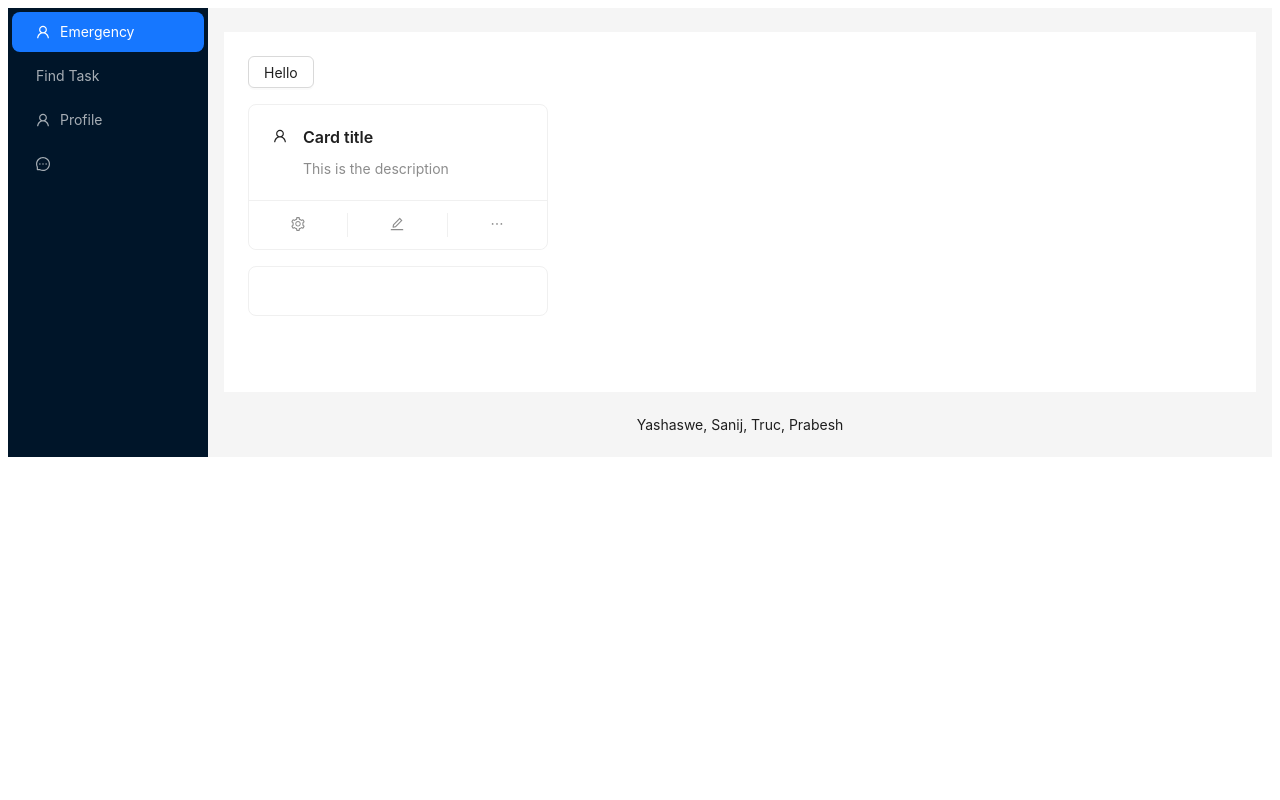
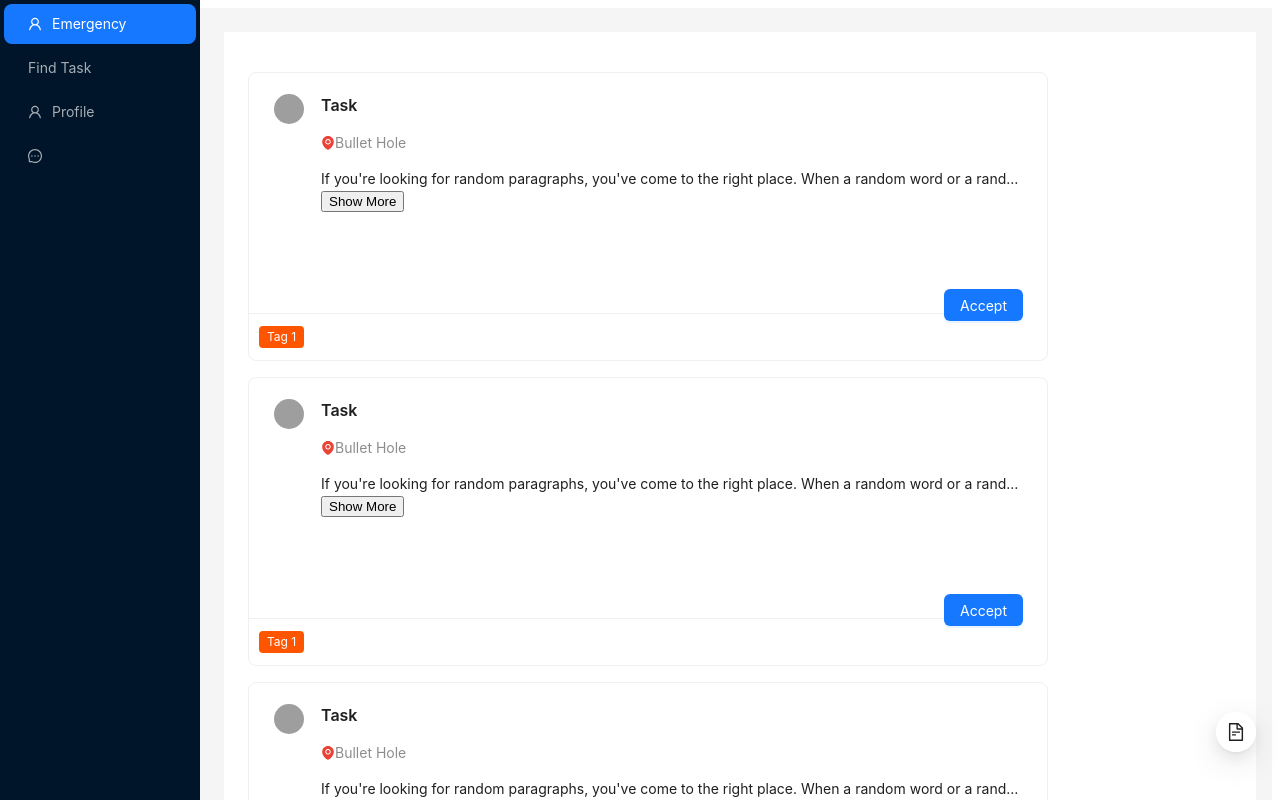
Before and after one commit to Yashaswe/ycp-connectcampus, a React (Create React App) app in the folder frontend/: page / in a window 1280 px wide. Shown: the top 800 px of the page. Built offline with nearby package versions, Linux system fonts and the light colour scheme; grey boxes are pictures that could not be loaded.

Commit message:
add card post

```diff
--- a/frontend/src/App.js
+++ b/frontend/src/App.js
@@ -9,12 +9,20 @@ import {
   EditOutlined,
   EllipsisOutlined,
 } from "@ant-design/icons";
-import { Avatar, Menu, Button, Layout, Card } from "antd";
+import { Avatar, Menu, Button, Layout, Card, Tag, FloatButton } from "antd";
+import CardPost from "./components/CardPost";
 
 const { Header, Content, Footer, Sider } = Layout;
 const { Meta } = Card;
 
 function App() {
+  let postinfo = {
+    title: "Task",
+
+    description:
+      "If you're looking for random paragraphs, you've come to the right place. When a random word or a random sentence isn't quite enough, the next logical step is to find a random paragraph. We created the Random Paragraph Generator with you in mind. The process is quite simple. Choose the number of random paragraphs you'd like to see and click the button. Your chosen number of paragraphs will instantly appear.If you're looking for random paragraphs, you've come to the right place. When a random word or a random sentence isn't quite enough, the next logical step is to find a random paragraph. We created the Random Paragraph Generator with you in mind. The process is quite simple. Choose the number of random paragraphs you'd like to see and click the button. Your chosen number of paragraphs will instantly appear.",
+    location: "Bullet Hole",
+  };
   return (
     <Layout>
       <Sider
@@ -25,6 +33,14 @@ function App() {
         }}
         onCollapse={(collapsed, type) => {
           console.log(collapsed, type);
+        }}
+        style={{
+          overflow: "auto",
+          height: "100vh",
+          position: "fixed",
+          left: 0,
+          top: 0,
+          bottom: 0,
         }}
       >
         <div className="demo-logo-vertical" />
@@ -44,8 +60,15 @@ function App() {
           }))}
         />
       </Sider>
-      <Layout>
-        <Content style={{ margin: "24px 16px 0" }}>
+      <Layout style={{ marginLeft: 200 }}>
+        <Content
+          style={{
+            margin: "24px 16px 0",
+            top: 0,
+            bottom: 0,
+            // position: "fixed",
+          }}
+        >
           <div
             style={{
               padding: 24,
@@ -53,26 +76,12 @@ function App() {
               background: "white",
             }}
           >
-            <Button>Hello</Button>
-            <Card
-              style={{ width: 300, marginTop: 16 }}
-              actions={[
-                <SettingOutlined key="setting" />,
-                <EditOutlined key="edit" />,
-                <EllipsisOutlined key="ellipsis" />,
-              ]}
-            >
-              <Meta
-                avatar={
-                  // <Avatar src="https://xsgames.co/randomusers/avatar.php?g=pixel&key=1" />
-                  <UserOutlined />
-                }
-                title="Card title"
-                description="This is the description"
-              />
-            </Card>
-            <Card style={{ width: 300, marginTop: 16 }}></Card>
+            <CardPost postinfo={postinfo} />
+            <CardPost postinfo={postinfo} />
+            <CardPost postinfo={postinfo} />
+            <CardPost postinfo={postinfo} />
           </div>
+          <FloatButton onClick={() => console.log("click")} />
         </Content>
         <Footer style={{ textAlign: "center" }}>
           Yashaswe, Sanij, Truc, Prabesh
--- /dev/null
+++ b/frontend/src/components/CardPost.js
@@ -0,0 +1,63 @@
+import React, { useState } from "react";
+import { EnvironmentFilled } from "@ant-design/icons";
+import { Avatar, Button, Card, Tag, Typography } from "antd";
+
+const { Meta } = Card;
+const { Text } = Typography;
+
+const CardPost = ({ postinfo }) => {
+  const [showMore, setShowMore] = useState(false);
+
+  const toggleShowMore = () => {
+    setShowMore(!showMore);
+  };
+  if (!postinfo) return <></>;
+  return (
+    <Card
+      style={{ width: 800, marginTop: 16 }}
+      actions={[
+        <Tag color="#f50" style={{ float: "left", marginLeft: "10px" }}>
+          Tag 1
+        </Tag>,
+      ]}
+      // actions={[
+      //   <SettingOutlined key="setting" />,
+      //   <EditOutlined key="edit" />,
+      //   <EllipsisOutlined key="ellipsis" />,
+      // ]}
+    >
+      <Meta
+        avatar={
+          <Avatar src="https://xsgames.co/randomusers/avatar.php?g=pixel&key=1" />
+          // <UserOutlined />
+        }
+        title={postinfo.title}
+        description={[
+          <div>
+            <p>
+              <EnvironmentFilled style={{ color: "#ea4335" }} />
+              {postinfo.location}
+            </p>
+            <Text
+              ellipsis={!showMore}
+              style={{ overflow: "hidden", textOverflow: "ellipsis" }}
+            >
+              {postinfo.description}
+            </Text>
+            {postinfo.description.length > 354 && (
+              <button onClick={toggleShowMore}>
+                {showMore ? "Show Less" : "Show More"}
+              </button>
+            )}
+          </div>,
+        ]}
+        style={{ height: 200 }}
+      />
+
+      <Button type="primary" style={{ float: "right" }}>
+        Accept
+      </Button>
+    </Card>
+  );
+};
+export default CardPost;
```
